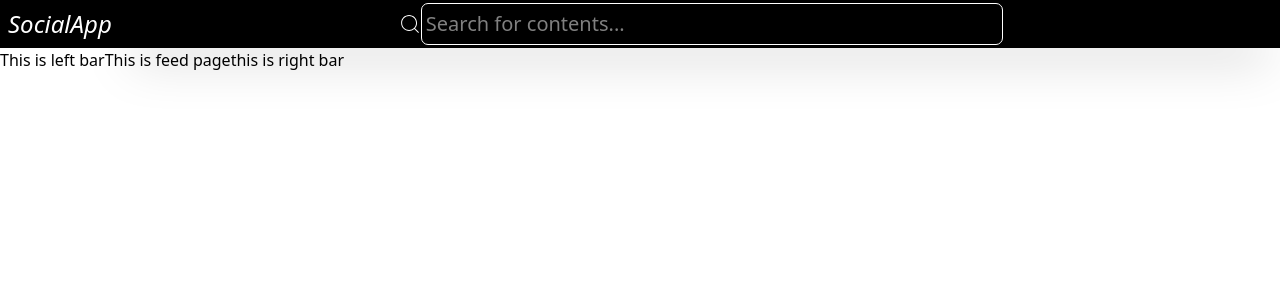
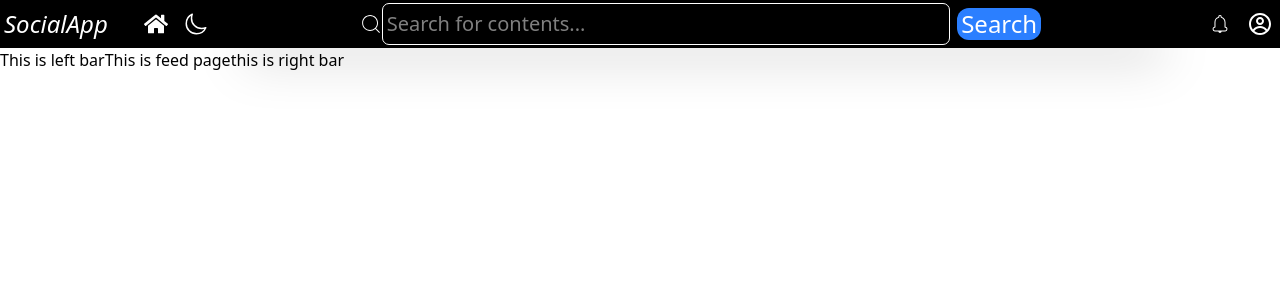
Before and after one commit to sakshyamB/Social-media-app, a React (Vite) app: page / in a window 1280 px wide. Shown: the top 300 px of the page. Built offline with nearby package versions, Linux system fonts and the light colour scheme.

Commit message:
Added proper respomsive NavBar

```diff
--- a/src/components/Navbar.jsx
+++ b/src/components/Navbar.jsx
@@ -1,15 +1,38 @@
 import React from 'react'
 import { CiSearch } from "react-icons/ci";
+import { MdOutlineWbSunny } from "react-icons/md";
+import { FaHome } from "react-icons/fa";
+import { Link } from 'react-router-dom';
+import { useState } from 'react';
+import { IoMoonOutline } from "react-icons/io5";
+import { CiBellOn } from "react-icons/ci";
+import { CgProfile } from "react-icons/cg";
 const Navbar = () => {
+  const [Darkmode, setDarkmode] = useState(false)
   return (
     <div className='w-full bg-black h-[15%] flex justify-between'>
-        <h1 className='text-bold italic m-2 text-white text-2xl hidden sm:block'>
+      <Link to="/">
+        <h1 className='text-bold italic my-2 mx-1 text-white text-2xl hidden sm:block'>
             SocialApp
         </h1>
-        <h1 className='flex shadow-2xl justify-center w-full my-1'>
+        </Link>
+        <div className='flex justify-center px-2 ml-1 sm:ml-2 my-1'>
+          <Link to="/">
+          <FaHome className='text-white bold my-2 mx-2 sm:mx-4 text-2xl'/>
+          </Link>
+          {Darkmode ? <MdOutlineWbSunny onClick={()=> setDarkmode(false)} className='text-white bold my-2 text-2xl'/>:
+           <IoMoonOutline onClick={()=> setDarkmode(true)} className='text-white bold my-2 text-2xl'/>
+            }
+          </div>
+        <h1 className='flex shadow-2xl mx-2 md:justify-center sm:mx-4 w-full my-1'>
           <CiSearch className='text-2xl text-bold my-2 text-white' />
-          <input type="text" placeholder='Search for contents...' className='w-[70%] sm:w-[50%] outline-1 text-xl rounded-md p-1 text-white outline-white' />
+          <input type="text" placeholder='Search for contents...' className='w-[70%] sm:w-[60%] outline-1 text-xl rounded-md p-1 text-white outline-white' />
+          <button className='bg-blue-500 hidden sm:block w-fit mx-2 text-white my-1 px-1 rounded-xl text-xl sm:text-2xl'>Search</button>
         </h1>
+                <div className='flex justify-center mr-1 sm:mr-2 my-1'>
+          <CiBellOn className='text-white bold my-2 mx-2 sm:mx-4 text-2xl'/>
+          <CgProfile className='text-white bold my-2 text-2xl'/>
+          </div>
     </div>
   )
 }
```
